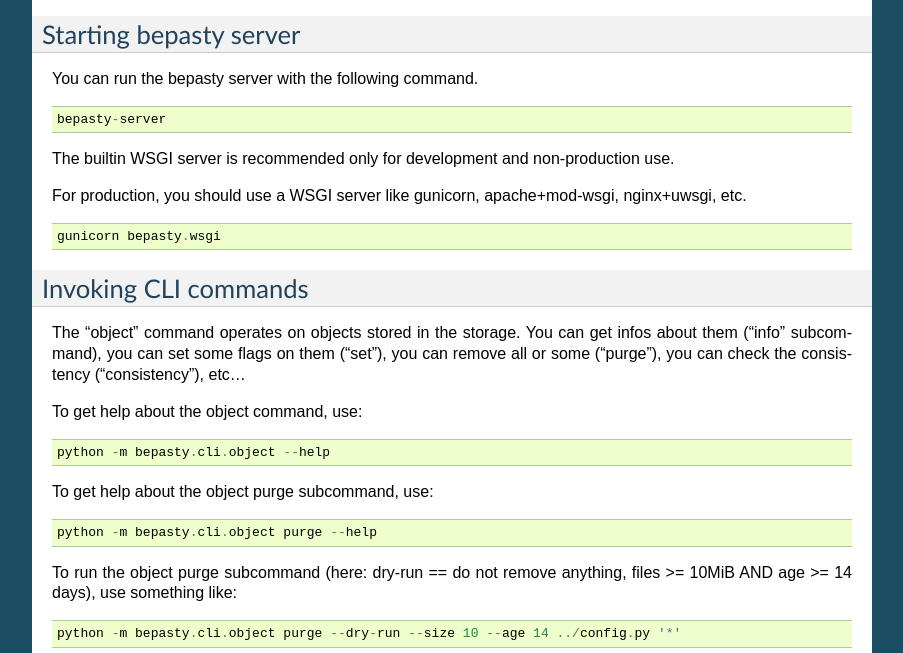
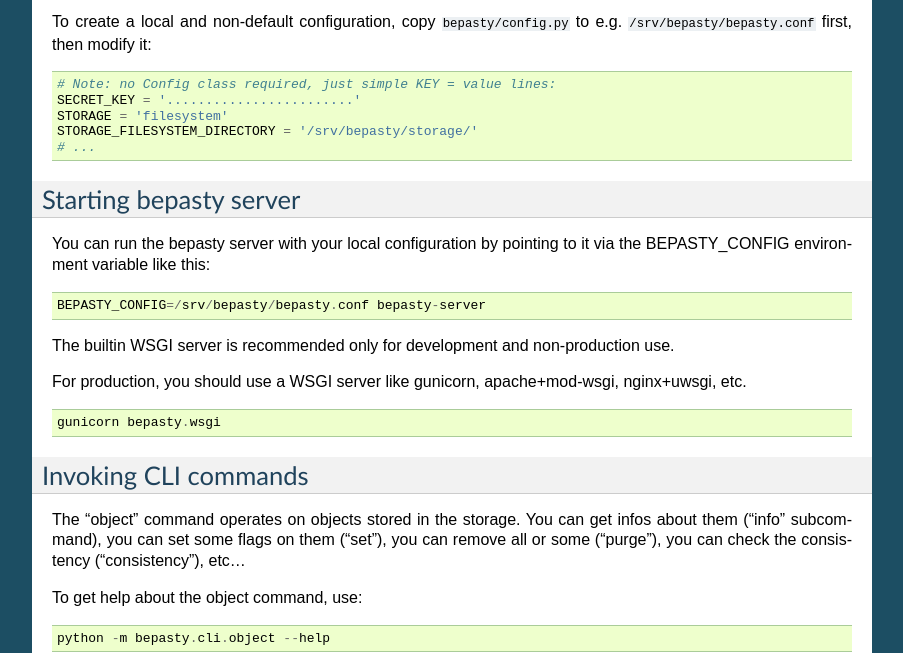
Before and after one commit to bepasty/bepasty-server, a Sphinx documentation site: the page built from docs/source/quickstart.rst, in a window 1280 px wide and 900 px high, scrolled down 360 px, cut to the strip 247-900 px from the top of the window. Shown: the whole strip, without its empty margins (198-1101 px from the left). Built offline with Sphinx 7.4.7, drawn with Linux system fonts in a browser that asks for light colours.

Commit message:
extend docs about running with a non-default / local configuration

```diff
--- a/docs/source/quickstart.rst
+++ b/docs/source/quickstart.rst
@@ -29,14 +29,27 @@
    :members:
 
 
+To create a local and non-default configuration, copy ``bepasty/config.py`` to e.g. ``/srv/bepasty/bepasty.conf``
+first, then modify it:
+
+::
+
+    # Note: no Config class required, just simple KEY = value lines:
+    SECRET_KEY = '........................'
+    STORAGE = 'filesystem'
+    STORAGE_FILESYSTEM_DIRECTORY = '/srv/bepasty/storage/'
+    # ...
+
+
 Starting bepasty server
 -----------------------
 
-You can run the bepasty server with the following command.
+You can run the bepasty server with your local configuration by pointing to it via the BEPASTY_CONFIG
+environment variable like this:
 
 ::
 
-    bepasty-server
+    BEPASTY_CONFIG=/srv/bepasty/bepasty.conf bepasty-server
 
 
 The builtin WSGI server is recommended only for development and non-production use.
```
